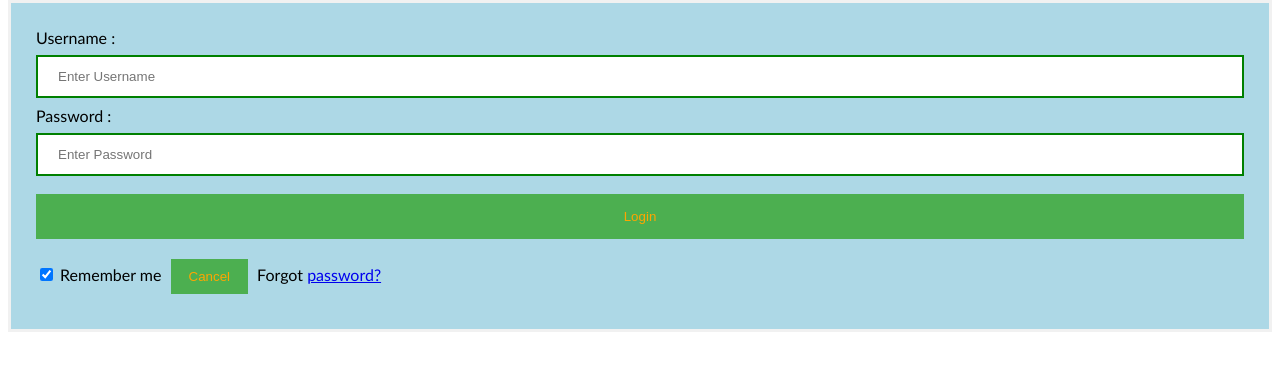
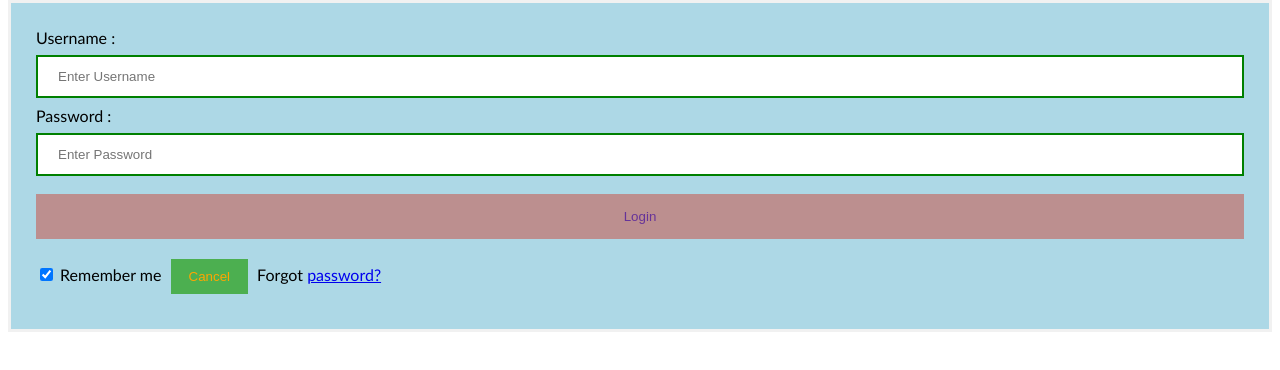
Before and after one commit to dishanaik/test, a plain HTML site: page index.html in a window 1280 px wide. Shown: the part 82-452 px from the top of the page. Drawn offline with Linux system fonts and the light colour scheme.

Commit message:
button style cahnges

```diff
--- a/index.css
+++ b/index.css
@@ -30,6 +30,12 @@ button:hover {
   padding: 10px 18px;
   margin: 10px 5px;
 }
+
+.abc {
+color: rebeccapurple;
+background-color: rosybrown;
+}
+
 .container {
   padding: 25px;
   background-color: lightblue;
--- a/index.html
+++ b/index.html
@@ -13,7 +13,7 @@
             <input type="text" placeholder="Enter Username" name="username" required>
             <label>Password : </label>
             <input type="password" placeholder="Enter Password" name="password" required>
-            <button type="submit">Login</button>
+            <button class="abc" type="submit">Login</button>
             <input type="checkbox" checked="checked"> Remember me
             <button type="button" class="cancelbtn"> Cancel</button>
             Forgot <a href="#"> password? </a>
```
